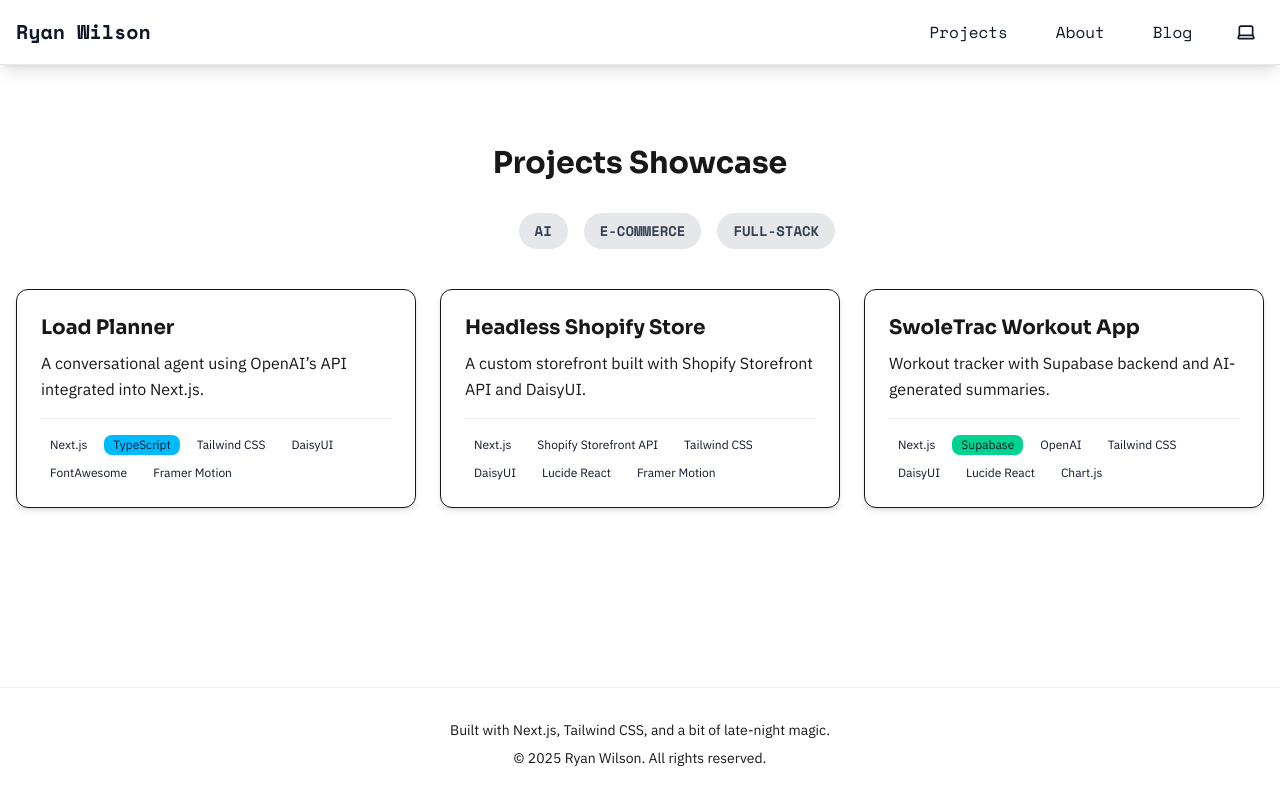
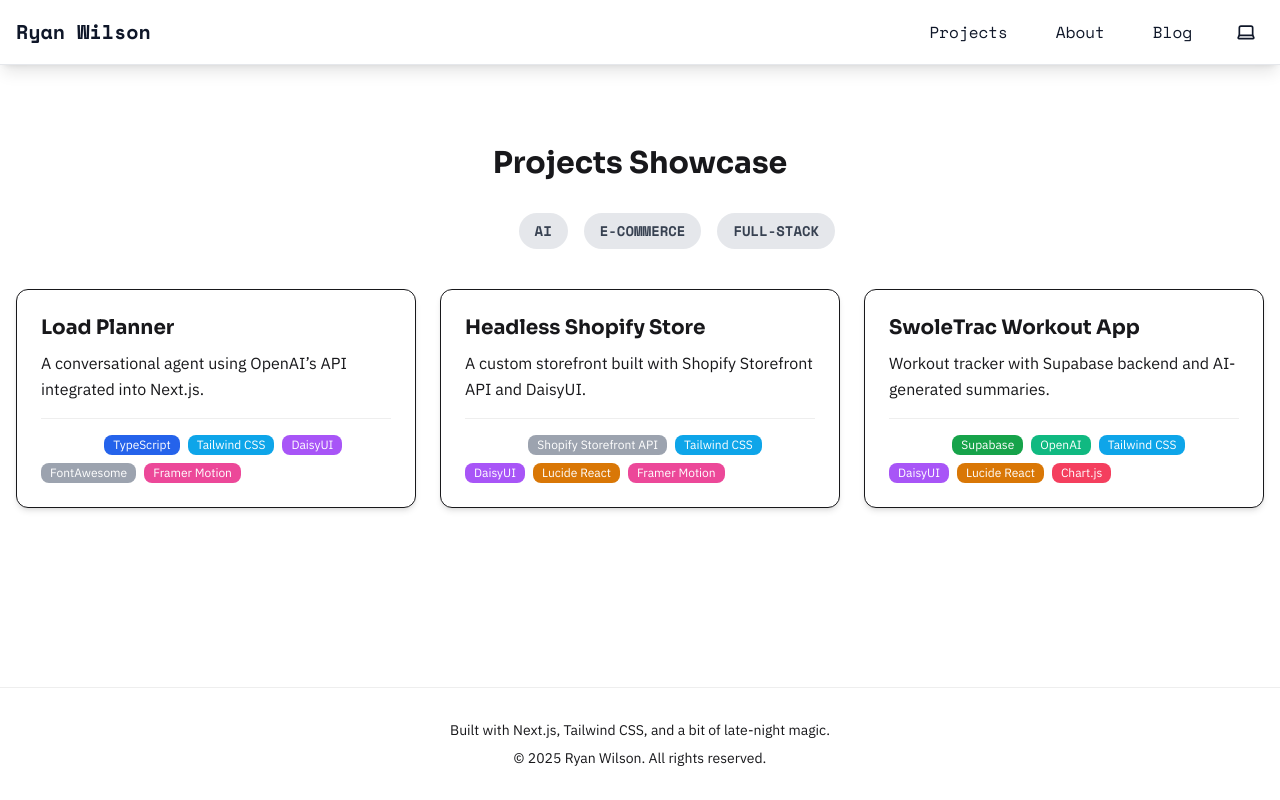
Before and after one commit to RW2023/ryan-2025, a Next.js app: page /projects in a window 1280 px wide. Built offline with nearby package versions, Linux system fonts and the light colour scheme.

Commit message:
feat(tools): add ToolsList component for dynamic tool display with badge colors

```diff
--- a/src/components/ProjectCard.tsx
+++ b/src/components/ProjectCard.tsx
@@ -1,8 +1,8 @@
-// app/components/ProjectCard.tsx
-"use client";
+'use client';
 
 import { motion } from "framer-motion";
 import Link from "next/link";
+import { getBadgeColor } from "@/utils/getBadgeColor";
 
 export interface ProjectCardProps {
     title: string;
@@ -10,17 +10,6 @@ export interface ProjectCardProps {
     tools?: string[];
     slug: string;
 }
-
-const badgeColors: Record<string, string> = {
-    "Next.js": "badge-primary",
-    TypeScript: "badge-info",
-    OpenAI: "badge-accent",
-    Supabase: "badge-success",
-    Shopify: "badge-warning",
-    DaisyUI: "badge-secondary",
-};
-
-const getBadgeColor = (tool: string) => badgeColors[tool] || "badge-neutral";
 
 export default function ProjectCard({
     title,
@@ -47,7 +36,7 @@ export default function ProjectCard({
                     {(tools ?? []).map((tool) => (
                         <span
                             key={tool}
-                            className={`badge badge-sm ${getBadgeColor(tool)} text-[var(--foreground)]`}
+                            className={`badge badge-sm ${getBadgeColor(tool)}`}
                         >
                             {tool}
                         </span>
--- /dev/null
+++ b/src/components/ToolsList.tsx
@@ -0,0 +1,35 @@
+'use client';
+
+const badgeColors: Record<string, string> = {
+    "Next.js": "bg-neutral-900 text-white",
+    TypeScript: "bg-blue-600 text-white",
+    OpenAI: "bg-emerald-500 text-white",
+    Supabase: "bg-green-600 text-white",
+    Shopify: "bg-amber-500 text-black",
+    DaisyUI: "bg-purple-500 text-white",
+    "Tailwind CSS": "bg-sky-500 text-white",
+    "Lucide React": "bg-amber-600 text-white",
+    "Chart.js": "bg-rose-500 text-white",
+    "Framer Motion": "bg-pink-500 text-white",
+};
+
+const getBadgeColor = (tool: string) =>
+    badgeColors[tool] || "bg-gray-400 text-white";
+
+type ToolsListProps = {
+    tools: string[];
+};
+
+export default function ToolsList({ tools }: ToolsListProps) {
+    if (!tools || tools.length === 0) return null;
+
+    return (
+        <div className="flex flex-wrap gap-2 mb-6">
+            {tools.map((tool) => (
+                <span key={tool} className={`badge badge-sm ${getBadgeColor(tool)}`}>
+                    {tool}
+                </span>
+            ))}
+        </div>
+    );
+}
--- /dev/null
+++ b/src/utils/getBadgeColor.ts
@@ -0,0 +1,15 @@
+export const badgeColors: Record<string, string> = {
+    "Next.js": "bg-neutral-900 text-white",
+    TypeScript: "bg-blue-600 text-white",
+    OpenAI: "bg-emerald-500 text-white",
+    Supabase: "bg-green-600 text-white",
+    Shopify: "bg-amber-500 text-black",
+    DaisyUI: "bg-purple-500 text-white",
+    "Tailwind CSS": "bg-sky-500 text-white",
+    "Lucide React": "bg-amber-600 text-white",
+    "Chart.js": "bg-rose-500 text-white",
+    "Framer Motion": "bg-pink-500 text-white",
+  };
+
+  export const getBadgeColor = (tool: string): string =>
+    badgeColors[tool] || "bg-gray-400 text-white";
```
